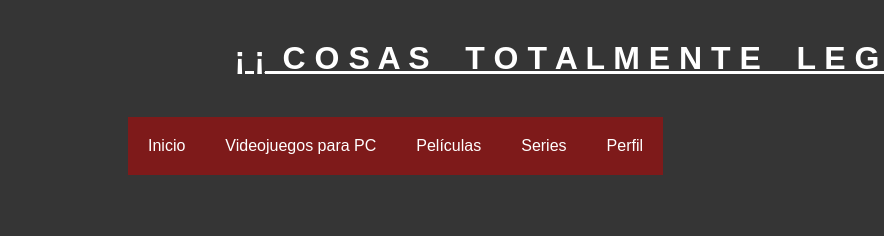
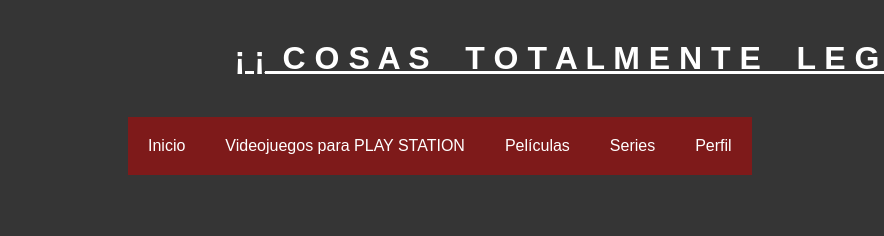
Before and after one commit to HugoJimenzz/Tares4GitCsv, a plain HTML site: page index.html in a window 1280 px wide. Shown: the top 236 px of the page, 0-884 px from the left. Drawn offline with Linux system fonts and the light colour scheme.

Commit message:
V.9 conflicto original

```diff
--- a/index.html
+++ b/index.html
@@ -26,7 +26,7 @@
 		<nav>
 			<ul>
 				<li><a href="INICIO.html">Inicio</a></li>
-				<li><a href="JUEGOS.html">Videojuegos para PC</a></li>
+				<li><a href="JUEGOS.html">Videojuegos para PLAY STATION</a></li>
 				<li><a href="PELICULAS.html">Películas</a></li>
 				<li><a href="SERIES.html">Series</a></li>
 				<li><a href="REGISTRO.html">Perfil</a></li>
```
